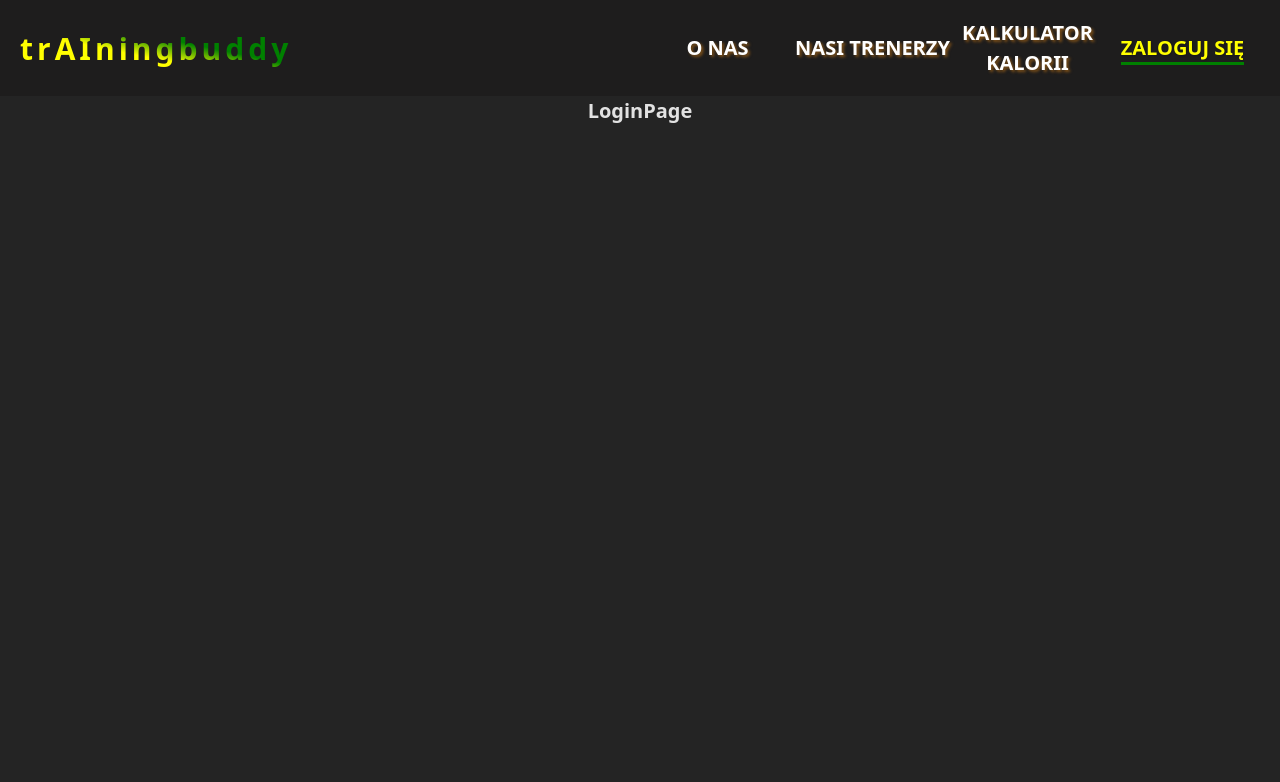
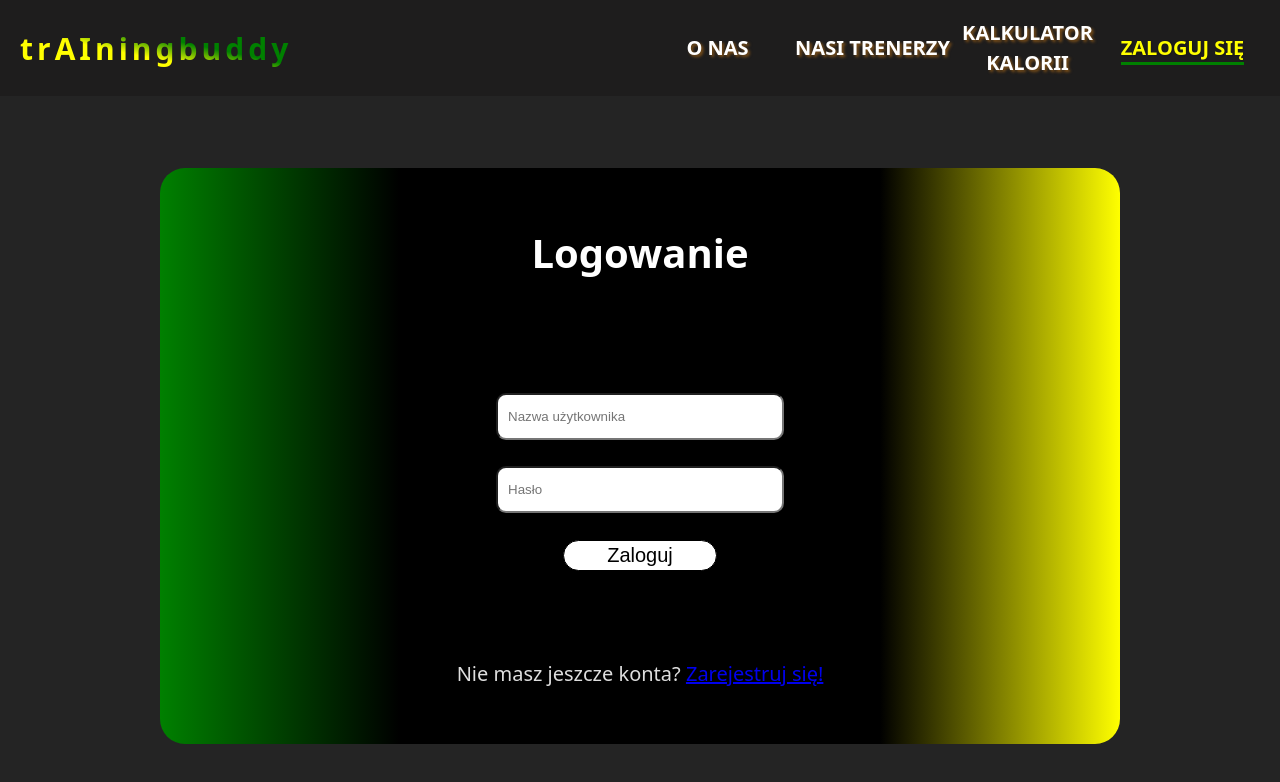
Before and after one commit to L7G2/trAIning-buddy, a React (Vite) app in the folder frontend/trAIning-buddy/: page /login in a window 1280 px wide. Shown: the top 782 px of the page. Built offline with nearby package versions, Linux system fonts and the light colour scheme.

Commit message:
Login Page

```diff
--- /dev/null
+++ b/frontend/trAIning-buddy/src/components/userNotLoggedIn/loginPage/LoginPage.css
@@ -0,0 +1,59 @@
+#root {
+    height: 90%;
+}
+html, body {
+    height: 100%;
+    margin: 0;
+}
+.site-frame{
+    width: 100%;
+    height: 100%;
+    display: flex;
+    justify-content: center;
+    align-items: center;
+}
+
+.login-frame{
+    display: flex;
+    flex-direction: column;
+    justify-content: space-around;
+    background: linear-gradient(to right, green 0%, black 25%, black 75%, yellow 100%);
+    width: 75%;
+    height: 80%;
+    border-radius: 25px;
+
+}
+
+.login-heading{
+    font-size: 4em;
+    color: white;
+}
+
+.login-input{
+    margin-bottom: 2em;
+    height: 30%;
+    width: 30%;
+    border-radius: 10px;
+    padding: 10px;
+}
+
+.login-button{
+    border-radius: 25px;
+    width: 16%;
+    height: 20%;
+    background-color: white;
+    color: black;
+    font-size: 2em;
+    text-decoration: none;
+    transition: all 0.4s ease;
+    border: 1px solid black;
+}
+
+.login-button:hover{
+    background: linear-gradient(to right, yellow 0%, white 25%, white 75%, green 100%);
+    color: black;
+    cursor: pointer;
+}
+.link-to-register{
+    font-size: 2em;
+}
--- a/frontend/trAIning-buddy/src/components/userNotLoggedIn/loginPage/LoginPage.tsx
+++ b/frontend/trAIning-buddy/src/components/userNotLoggedIn/loginPage/LoginPage.tsx
@@ -1,5 +1,72 @@
+import React, { useState } from "react";
+import "./LoginPage.css";
+import { Link } from "react-router-dom";
+import { useNavigate } from "react-router-dom";
+
 function LoginPage() {
-  return <h1>LoginPage</h1>;
+  const [username, setUsername] = useState("");
+  const [password, setPassword] = useState("");
+  const [message, setMessage] = useState("");
+  const navigate = useNavigate();
+
+  const handleLogin = async (e: React.FormEvent<HTMLFormElement>) => {
+    e.preventDefault();
+
+    try {
+      const response = await fetch("http://localhost:8080/login", {
+        method: "POST",
+        headers: { "Content-Type": "application/json" },
+        body: JSON.stringify({ username, password }),
+      });
+
+      const data = await response.json();
+
+      if (response.ok) {
+        localStorage.setItem("token", data.token);
+        setMessage(`Zalogowano jako ${data.user.username}`);
+        navigate("/dashboard");
+      } else {
+        setMessage(data.error || "Błąd logowania");
+      }
+    } catch (err: any) {
+      setMessage("Błąd sieci: " + err.message);
+    }
+  };
+
+  return (
+    <div className="site-frame">
+      <div className="login-frame">
+        <h1 className="login-heading">Logowanie</h1>
+        <form onSubmit={handleLogin}>
+          <input
+            className="login-input"
+            type="text"
+            placeholder="Nazwa użytkownika"
+            value={username}
+            onChange={(e) => setUsername(e.target.value)}
+            required
+          />
+          <br />
+          <input
+            className="login-input"
+            type="password"
+            placeholder="Hasło"
+            value={password}
+            onChange={(e) => setPassword(e.target.value)}
+            required
+          />
+          <br />
+          <button type="submit" className="login-button">
+            Zaloguj
+          </button>
+        </form>
+        {message && <p>{message}</p>}
+        <div className="link-to-register">
+          Nie masz jeszcze konta? <Link to="/register">Zarejestruj się!</Link>
+        </div>
+      </div>
+    </div>
+  );
 }
 
 export default LoginPage;
--- a/frontend/trAIning-buddy/src/components/userNotLoggedIn/mainPage/lookingForClients/LookingForClients.css
+++ b/frontend/trAIning-buddy/src/components/userNotLoggedIn/mainPage/lookingForClients/LookingForClients.css
@@ -1,5 +1,4 @@
 .client-frame{
-    background: linear-gradient(to right, black 0%, rgb(226, 226, 78) 99%);
     display: flex;
     width: 90%;
     min-height: 40vh;
--- a/frontend/trAIning-buddy/src/components/userNotLoggedIn/mainPage/lookingForClients/LookingForClients.tsx
+++ b/frontend/trAIning-buddy/src/components/userNotLoggedIn/mainPage/lookingForClients/LookingForClients.tsx
@@ -1,10 +1,29 @@
+import { useEffect, useState } from "react";
 import "./LookingForClients.css";
 import { Link } from "react-router-dom";
 import personalTraining from "/training.png";
 
 function LookingForClients() {
+  const [scrollY, setScrollY] = useState(0);
+
+  useEffect(() => {
+    const handleScroll = () => {
+      setScrollY(window.scrollY);
+    };
+
+    window.addEventListener("scroll", handleScroll);
+
+    return () => window.removeEventListener("scroll", handleScroll);
+  }, []);
+
+  const scrollOffset = Math.max(scrollY - 350, 0);
+  const scrollPercent = Math.min(scrollOffset / 600, 1);
+
+  const blackStop = scrollPercent * 100;
+
+  const dynamicBackground = `linear-gradient(to left, yellow 0%, black ${blackStop}%)`;
   return (
-    <div className="client-frame">
+    <div className="client-frame" style={{ background: dynamicBackground }}>
       <img src={personalTraining} alt="Personal Trainer" />
       <div className="client-text-frame">
         <div style={{ fontSize: "6em" }}>
--- a/frontend/trAIning-buddy/src/components/userNotLoggedIn/mainPage/lookingForCoach/LookingForCoach.css
+++ b/frontend/trAIning-buddy/src/components/userNotLoggedIn/mainPage/lookingForCoach/LookingForCoach.css
@@ -1,5 +1,4 @@
 .coach-frame{
-    background: linear-gradient(to right, green 1%, black 40%);
     display: flex;
     width: 90%;
     min-height: 40vh;
--- a/frontend/trAIning-buddy/src/components/userNotLoggedIn/mainPage/lookingForCoach/LookingForCoach.tsx
+++ b/frontend/trAIning-buddy/src/components/userNotLoggedIn/mainPage/lookingForCoach/LookingForCoach.tsx
@@ -1,10 +1,29 @@
+import { useEffect, useState } from "react";
 import "./LookingForCoach.css";
 import { Link } from "react-router-dom";
 import personalTrainer from "/personal trainer.png";
 
 function LookingForCoach() {
+  const [scrollY, setScrollY] = useState(0);
+
+  useEffect(() => {
+    const handleScroll = () => {
+      setScrollY(window.scrollY);
+    };
+
+    window.addEventListener("scroll", handleScroll);
+
+    return () => window.removeEventListener("scroll", handleScroll);
+  }, []);
+
+  const scrollPercent = Math.min(scrollY / 300, 1);
+
+  const blackStop = scrollPercent * 100;
+
+  const dynamicBackground = `linear-gradient(to right, green 0%, black ${blackStop}%)`;
+
   return (
-    <div className="coach-frame">
+    <div className="coach-frame" style={{ background: dynamicBackground }}>
       <div className="coach-text-frame">
         <div style={{ fontSize: "6em" }}>Szukasz trenera personalnego?</div>
         <div style={{ fontSize: "3em", marginTop: "10%" }}>
```
Also changed, not shown: 2 other files (tests, documents, lock files or other folders).
